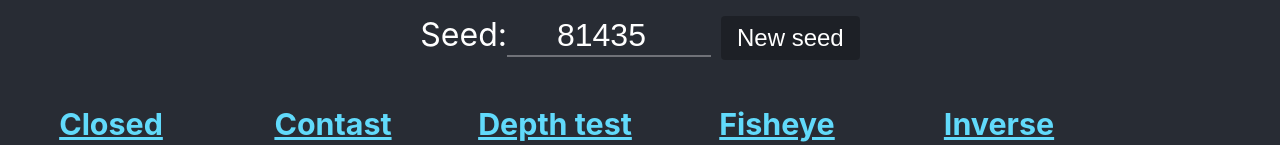
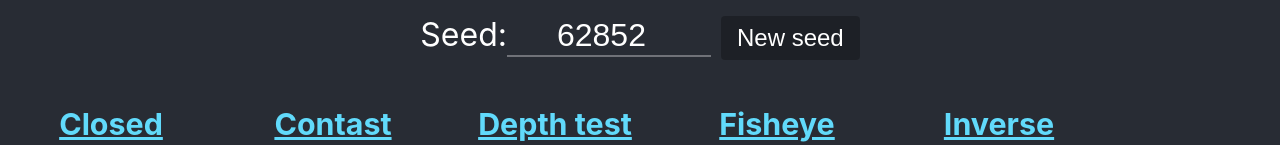
Before and after one commit to niklasmh/generative, a React (Create React App) app: page / in a window 1280 px wide. Shown: the top 145 px of the page. Built offline with nearby package versions, Linux system fonts and the light colour scheme.

Commit message:
Only get random seed if none is specified in the URL

```diff
--- a/src/App.js
+++ b/src/App.js
@@ -68,8 +68,24 @@ function Project({ seed, setSeed = () => {} }) {
 }
 
 function App() {
-  const [seed, setSeed] = useState(10000 + Math.floor(Math.random() * 90000));
+  const [seed, setSeed] = useState(-1);
   const { push } = useHistory();
+
+  useEffect(() => {
+    if (seed === -1) {
+      const { pathname } = location;
+      const URLSeed = parseInt(pathname.split("/")[2]);
+      if (URLSeed) {
+        setSeed(URLSeed);
+      } else {
+        const newSeed = 10000 + Math.floor(Math.random() * 90000);
+        setSeed(newSeed);
+        if (pathname.length > 1) {
+          push("/" + pathname.split("/")[1] + "/" + newSeed);
+        }
+      }
+    }
+  }, [seed]);
 
   return (
     <div className="App">
@@ -106,7 +122,9 @@ function App() {
         </Route>
         <Route path="/:name/:seed?">
           <Link to="/">Home</Link>
-          <Project seed={seed} setSeed={(seed) => setSeed(seed)} />
+          {seed === -1 ? null : (
+            <Project seed={seed} setSeed={(seed) => setSeed(seed)} />
+          )}
         </Route>
       </Switch>
     </div>
```
